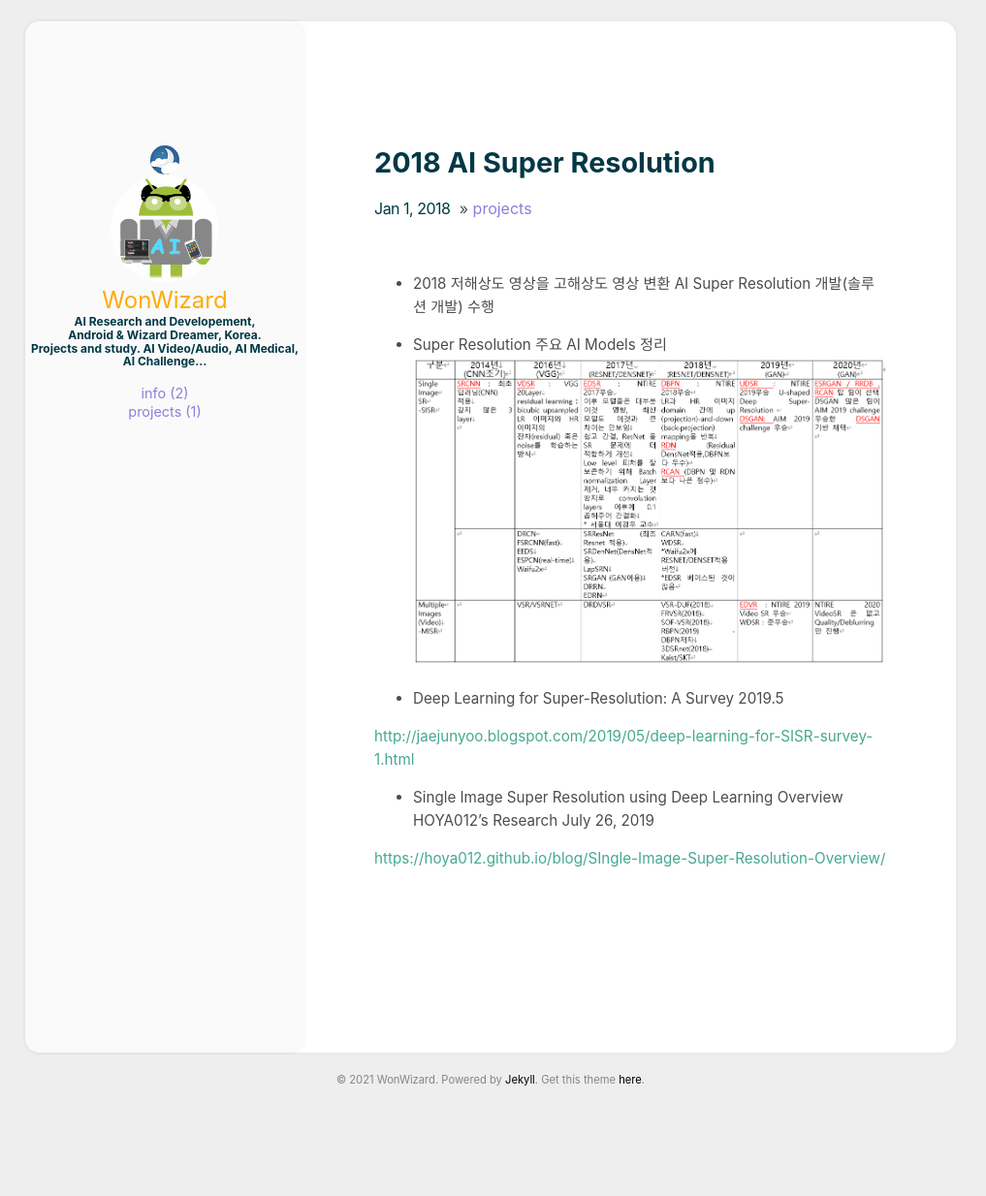
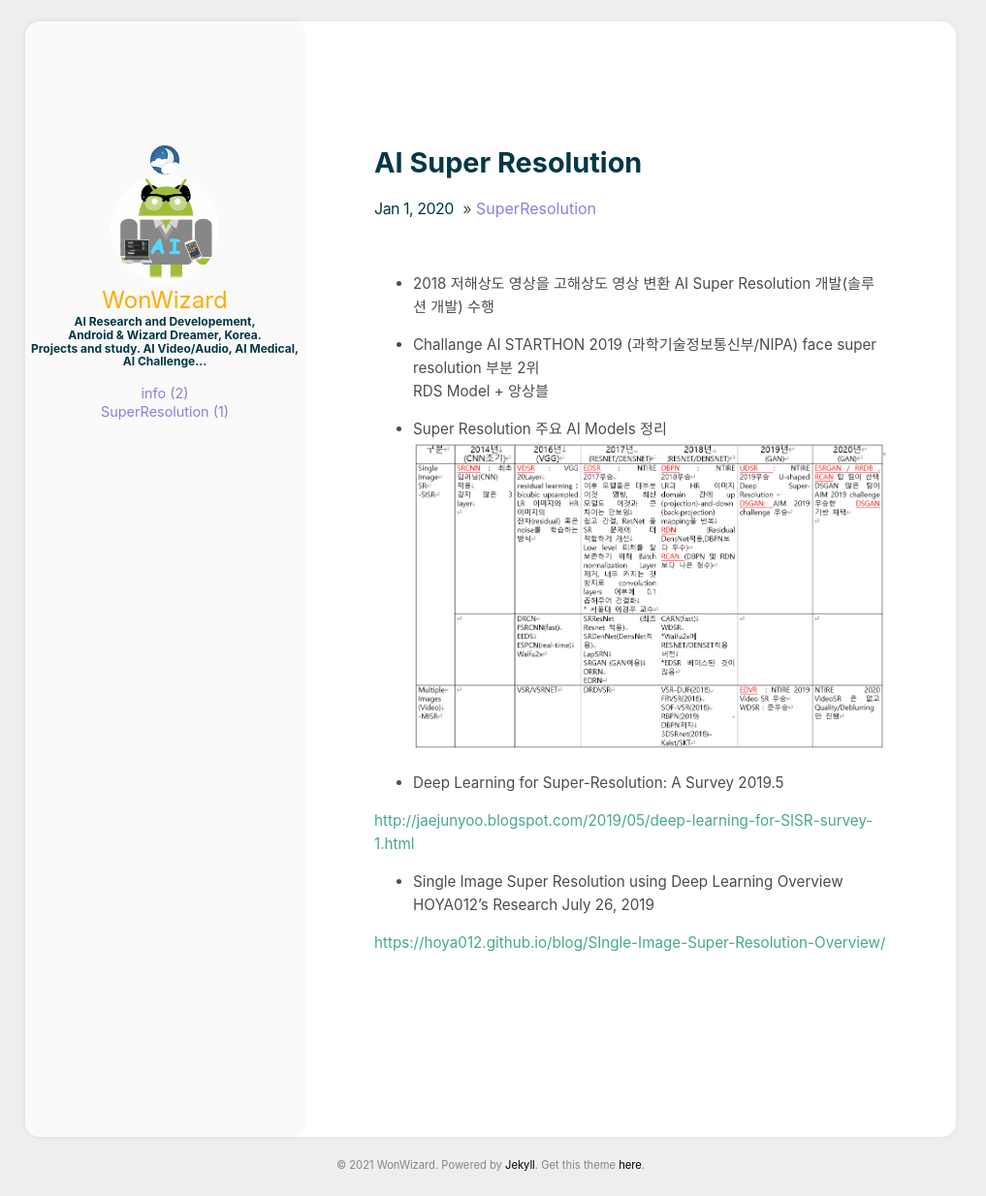
Before and after one commit to wonwizard/wonwizard.github.io, a Jekyll site: the page built from _posts/2020-01-01-sr.md, in a window 1280 px wide. Shown: the whole page at 97% size, without its empty margins (134-1151 px from the left). Built offline with Jekyll 4.4.1, drawn with Linux system fonts in a browser that asks for light colours; before the commit the page ends 1147 px from its top, so only the background shows below that.

Commit message:
Update and rename 2018-01-01-sr.md to 2020-01-01-sr.md

```diff
--- a/_posts/2018-01-01-sr.md
+++ b/_posts/2020-01-01-sr.md
@@ -1,10 +1,13 @@
 ---
-title: 2018 AI Super Resolution
-categories: [projects]
+title: AI Super Resolution
+categories: [SuperResolution]
 comments: true
 ---
 
 * 2018 저해상도 영상을 고해상도 영상 변환 AI Super Resolution 개발(솔루션 개발) 수행
+
+* Challange AI STARTHON 2019 (과학기술정보통신부/NIPA) face super resolution 부분 2위
+ RDS Model + 앙상블
 
 * Super Resolution 주요 AI Models 정리
 <img src="/images/srmodels.png" />
```
